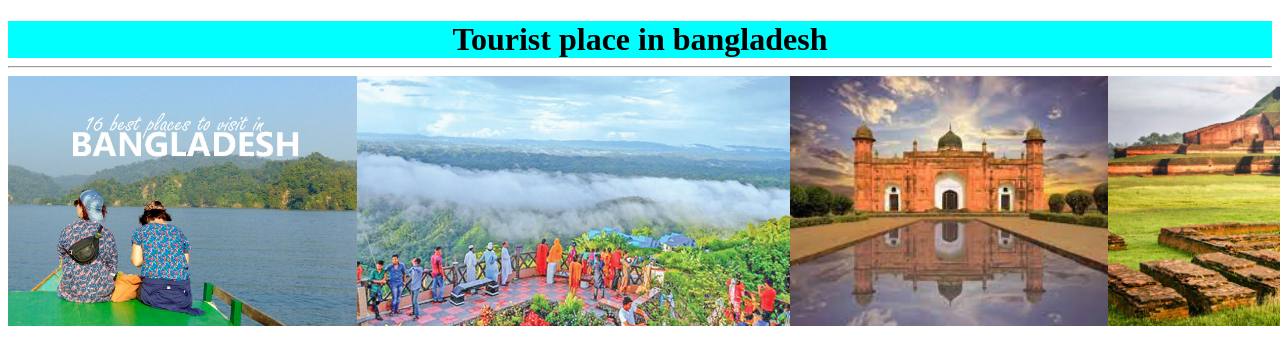
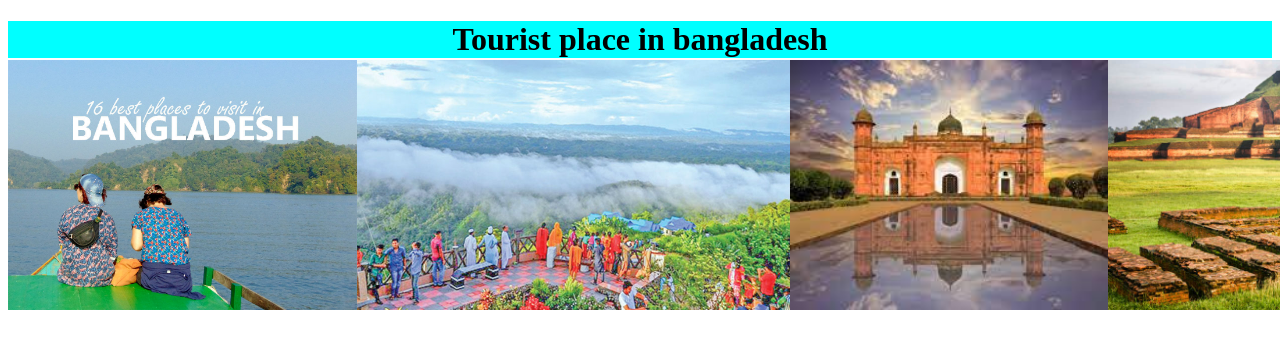
Before and after one commit to rahin211/work-repo, a plain HTML site: page index.html in a window 1280 px wide. Shown: the top 364 px of the page. Drawn offline with Linux system fonts and the light colour scheme.

Commit message:
new add again

```diff
--- a/index.html
+++ b/index.html
@@ -8,7 +8,7 @@
     <link rel="stylesheet" href="index.css">
 </head>
 <body>
-    <h1>Tourist place in bangladesh</h1><hr>
+    <h1>Tourist place in bangladesh</h1>
     <div>
         <img src="16-best-places-BD.jpg" alt="">
         <img src="bandarban-r-1533379196498.jpg" alt="">
```
